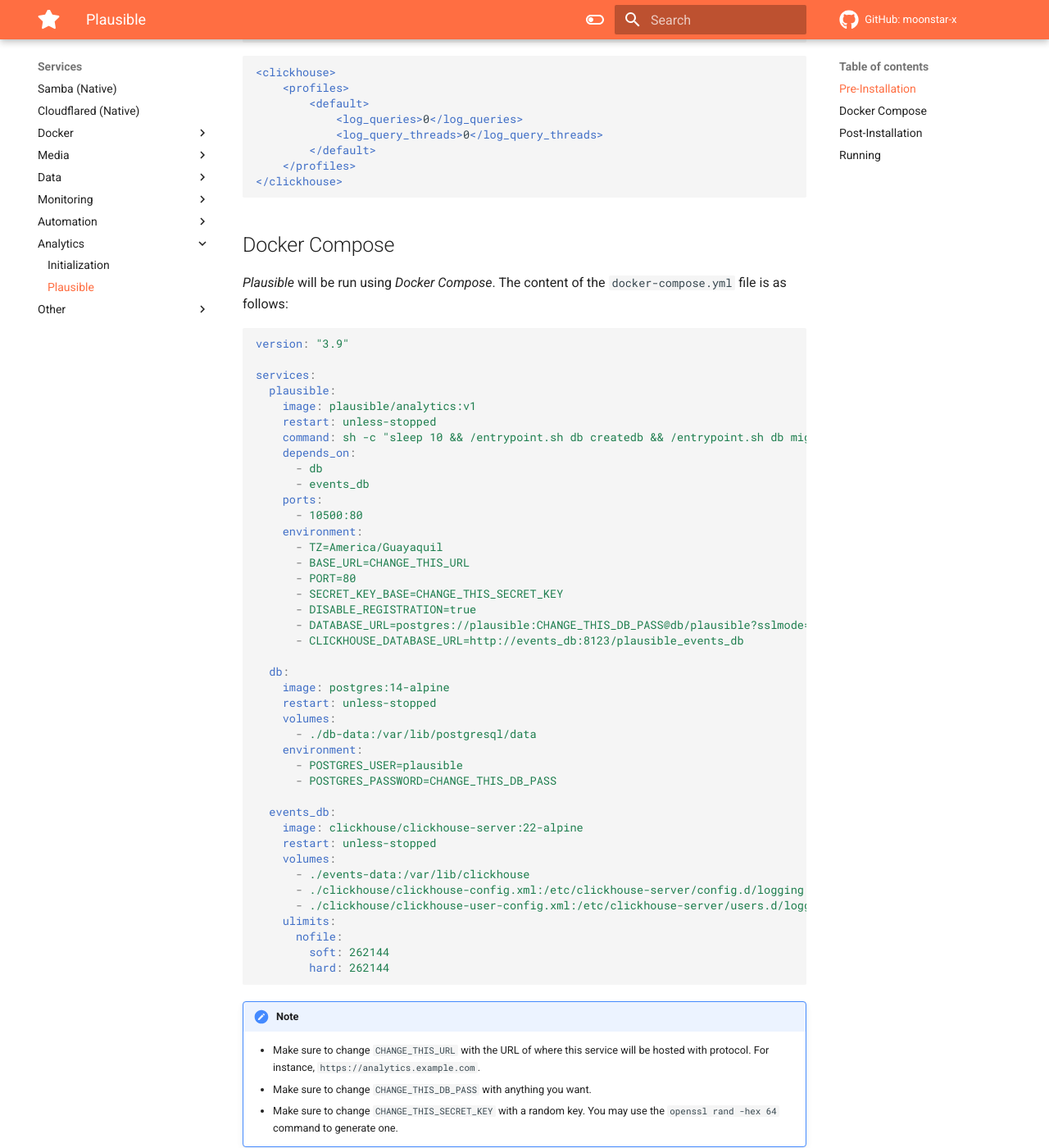
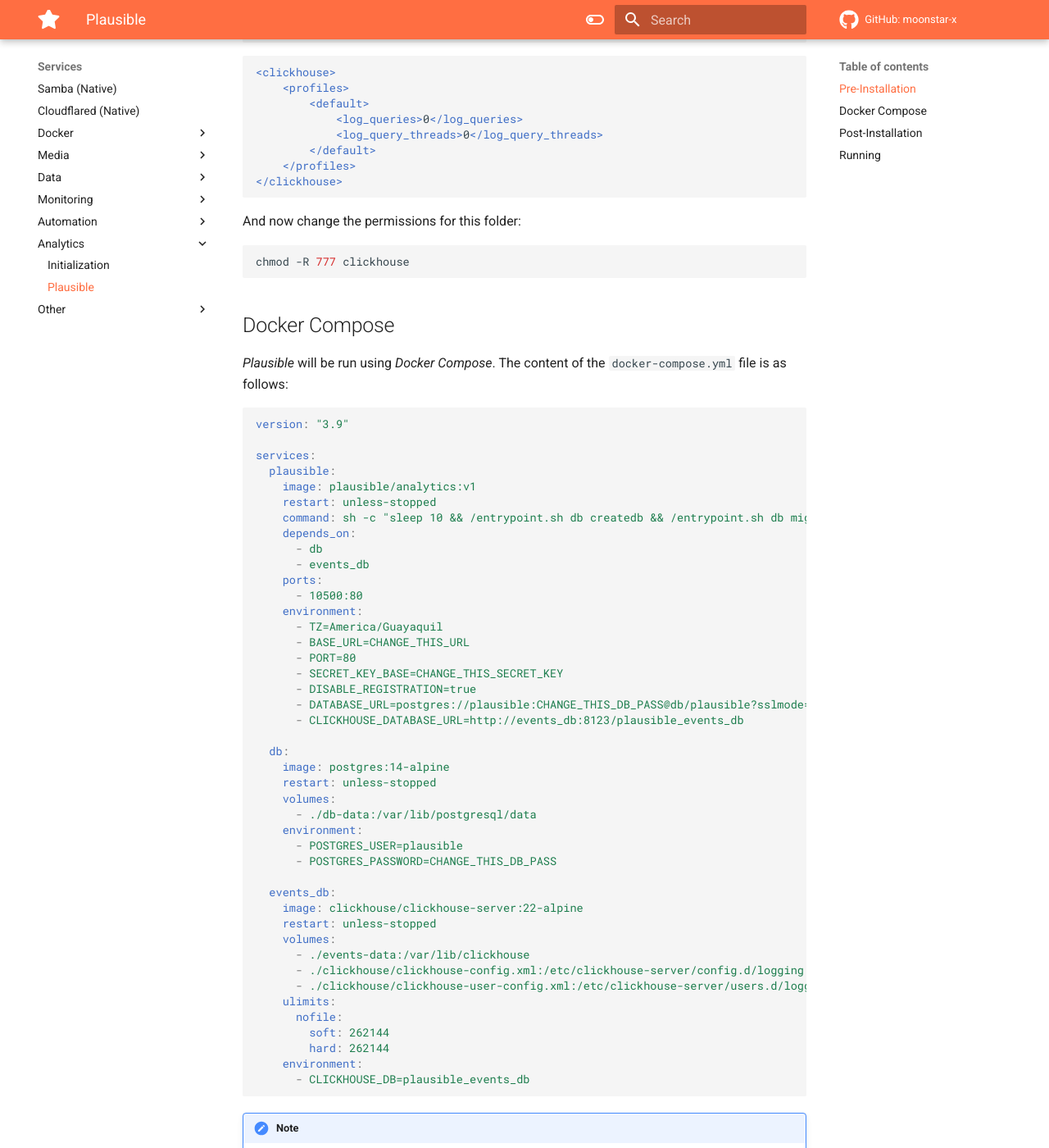
Before and after one commit to moonstar-x/server-setup, an MkDocs documentation site: the page built from docs/services/analytics/plausible.md, in a window 1280 px wide and 1400 px high, scrolled down 992 px. Shown: the whole window at 82% size. Built offline with MkDocs 1.6.1 and Material for MkDocs 9.7.7, drawn with Linux system fonts in a browser that asks for light colours.

Commit message:
Fixed plausible page.

````diff
--- a/docs/services/analytics/plausible.md
+++ b/docs/services/analytics/plausible.md
@@ -56,6 +56,12 @@ nano clickhouse/clickhouse-user-config.xml
 </clickhouse>
 ```
 
+And now change the permissions for this folder:
+
+```bash
+chmod -R 777 clickhouse
+```
+
 ## Docker Compose
 
 *Plausible* will be run using *Docker Compose*. The content of the `docker-compose.yml` file is as follows:
@@ -102,6 +108,8 @@ services:
       nofile:
         soft: 262144
         hard: 262144
+    environment:
+      - CLICKHOUSE_DB=plausible_events_db
 ```
 
 !!! note
````
